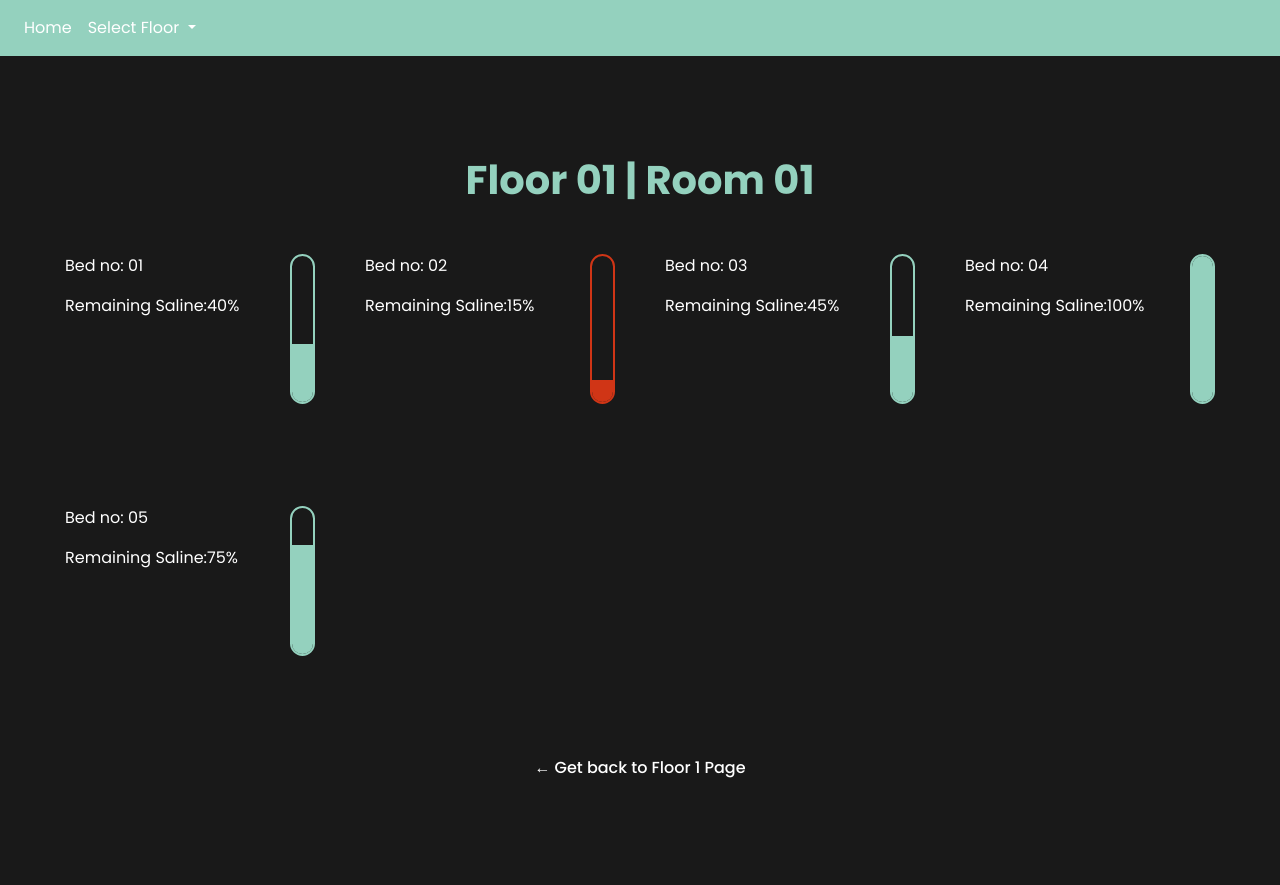
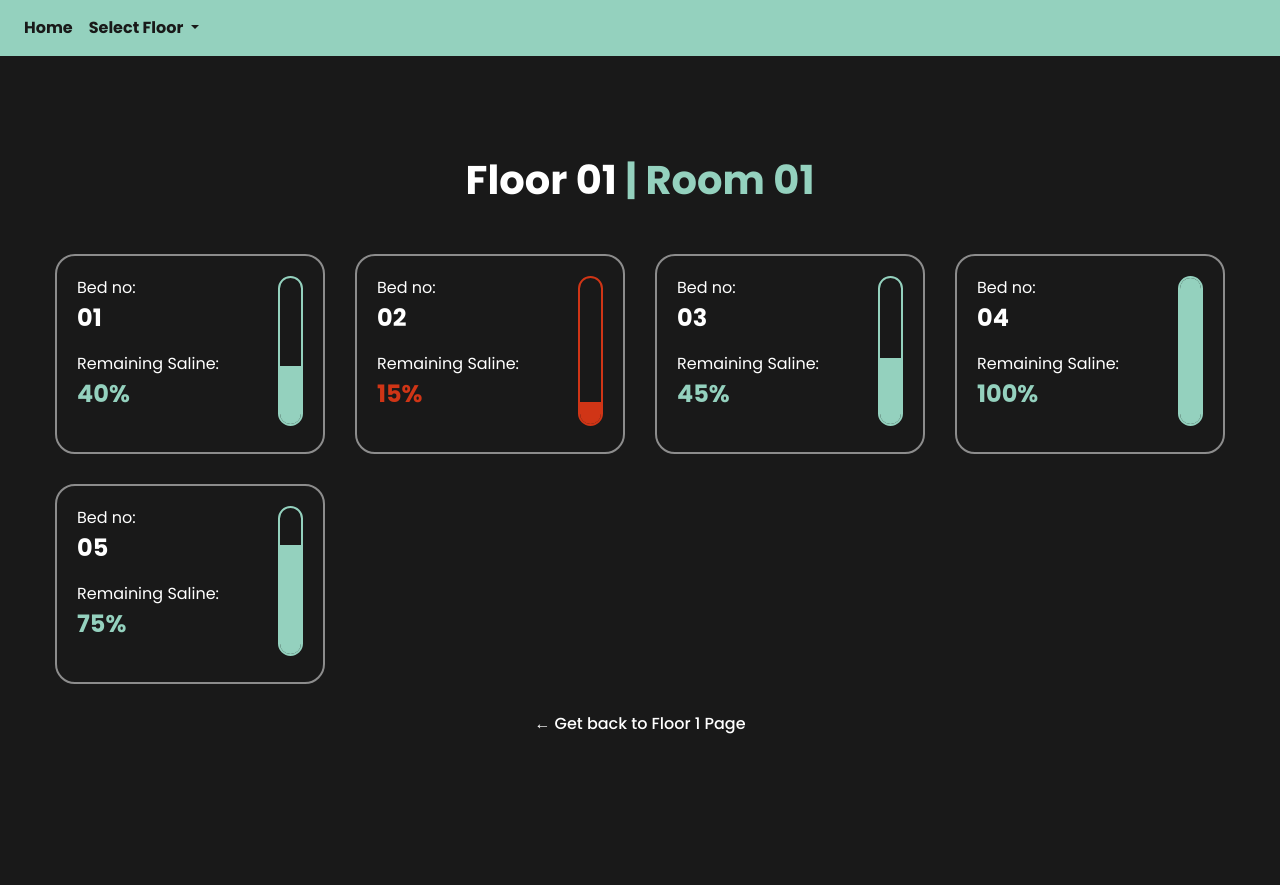
Before and after one commit to DUcepticons/Intelligent-Saline, a Django app: page /floor/1/room/1/ in a window 1280 px wide. After the commit the page ends 734 px from the top, so only its background shows below. Run offline with Django 3.2, Linux system fonts and the light colour scheme; data comes from the database, SQL or seed files in the repository; data that the repository does not hold is empty; some libraries are stand-ins or nearby versions.

Commit message:
ui improvement

```diff
--- a/salineweb/static/css/color.css
+++ b/salineweb/static/css/color.css
@@ -51,7 +51,15 @@
     background-color:#fff;
 }
 
+.white-border,.white-border-hover:hover
+{
+    border: 2px solid #fff;
+}
 
+.white-opaque-border,.white-opaque-border-hover:hover
+{
+    border: 2px solid rgba(255,255,255,0.5);
+}
 
 
 
--- a/salineweb/static/css/layout.css
+++ b/salineweb/static/css/layout.css
@@ -111,3 +111,22 @@ a:hover
     left: 0;
     width: 100%;
 }
+
+.patient-column
+{
+    padding-left:15px;
+    padding-right:15px;
+    margin-bottom:30px;
+    height:200px;
+}
+
+.patient-column-inner
+{
+    padding:20px;
+    height:200px;
+}
+
+.all-border
+{
+    border-radius:20px;
+}
--- a/salineweb/static/css/text.css
+++ b/salineweb/static/css/text.css
@@ -15,7 +15,10 @@ h1,h2, .bold-text
     font-weight:800;
 }
 
-
+.large-text
+{
+    font-size:1.5em;
+}
 
 .small-text
 {
--- a/salineweb/templates/ajaxroomdata.html
+++ b/salineweb/templates/ajaxroomdata.html
@@ -1,7 +1,13 @@
 
 <div class="col-9">
-	<p class="white">Bed no: 0{{bed_ajax}}</p>
-	<p class="white ">Remaining Saline:{{dynamicpercentage}}%</p>
+	<p class="white" style="margin-bottom: 0px;">Bed no: </p>
+	<p class="white large-text bold-text">0{{bed_ajax}}</p>
+	<p class="white " style="margin-bottom: 0px;">Remaining Saline:</p>
+	{% if dynamicpercentage <= critical_value %}
+		<p class="adv-sal-red large-text bold-text">{{dynamicpercentage}}%</p>
+	{% else %}
+		<p class="adv-sal-green large-text bold-text">{{dynamicpercentage}}%</p>
+	{% endif %}
 </div>
 <div class="col-3">
 	{% if dynamicpercentage <= critical_value %}
--- a/salineweb/templates/header.html
+++ b/salineweb/templates/header.html
@@ -15,13 +15,4 @@
     <script src="https://cdnjs.cloudflare.com/ajax/libs/popper.js/1.14.7/umd/popper.min.js" integrity="sha384-UO2eT0CpHqdSJQ6hJty5KVphtPhzWj9WO1clHTMGa3JDZwrnQq4sF86dIHNDz0W1" crossorigin="anonymous"></script>
 	<script src="https://stackpath.bootstrapcdn.com/bootstrap/4.3.1/js/bootstrap.min.js" integrity="sha384-JjSmVgyd0p3pXB1rRibZUAYoIIy6OrQ6VrjIEaFf/nJGzIxFDsf4x0xIM+B07jRM" crossorigin="anonymous"></script>
 
-	<style>
-    .patient-column
-    {
-        padding-left:25px;
-        padding-right:25px;
-        margin-bottom:172px;
-    }
-
-	</style>
 </head>
--- a/salineweb/templates/navbar.html
+++ b/salineweb/templates/navbar.html
@@ -109,11 +109,11 @@ $(document).ready(function () {
   <div class="collapse navbar-collapse" id="navbarNavDropdown">
     <ul class="navbar-nav">
       <li class="nav-item active">
-        <a class="nav-link white" href="/">Home <span class="sr-only">(current)</span></a>
+        <a class="nav-link dark-grey bold-text" href="/">Home <span class="sr-only">(current)</span></a>
       </li>
 
       <li class="nav-item dropdown">
-        <a class="nav-link white dropdown-toggle" href="#" id="navbarDropdownMenuLink" data-toggle="dropdown" aria-haspopup="true" aria-expanded="false">
+        <a class="nav-link dark-grey bold-text dropdown-toggle" href="#" id="navbarDropdownMenuLink" data-toggle="dropdown" aria-haspopup="true" aria-expanded="false">
           Select Floor
         </a>
         <div class="dropdown-menu" aria-labelledby="navbarDropdownMenuLink">
--- a/salineweb/templates/room.html
+++ b/salineweb/templates/room.html
@@ -5,7 +5,7 @@
     {% include "navbar.html" %}
 
     <div class="section dark-grey-background"  >
-        <h1 class="adv-sal-green text-center" style="margin-bottom:50px;">Floor 0{{floor_no}} | Room 0{{room_no}}</h1>
+        <h1 class="adv-sal-green text-center" style="margin-bottom:50px;"><span class="white">Floor 0{{floor_no}}</span> | Room 0{{room_no}}</h1>
         <div class="container-1200px row landing-section">
 
 
@@ -13,8 +13,10 @@
 
                 {% if i.floor == floor_no and i.room == room_no %}
                     <div class="col-lg-3 col-12  patient-column ">
-                        <div class="row" id="bed{{i.bed_no}}">
+                        <div class="white-opaque-border all-border patient-column-inner">
+                            <div class="row" id="bed{{i.bed_no}}">
 
+                            </div>
                         </div>
 
 
```
